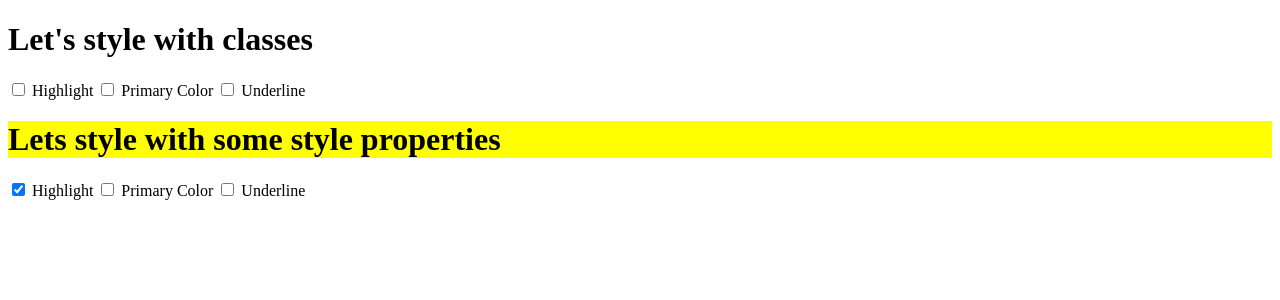
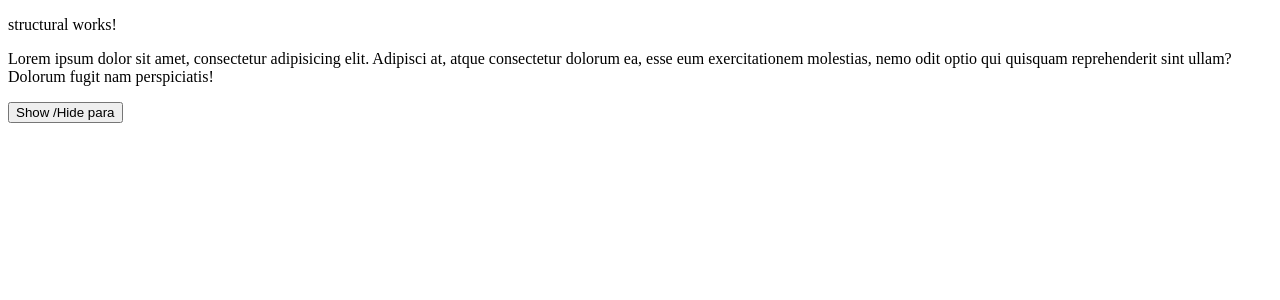
Before and after one commit to CHARITH127/Angular-Demo, an Angular app: page / in a window 1280 px wide. Shown: the top 300 px of the page. Built offline with nearby package versions, Linux system fonts and the light colour scheme.

Commit message:
set small statement for check *ngIf

```diff
--- a/src/app/app.module.ts
+++ b/src/app/app.module.ts
@@ -20,7 +20,7 @@ import { StructuralComponent } from './structural/structural.component';
     FormsModule
   ],
   providers: [],
-  bootstrap: [StylingComponent]
+  bootstrap: [StructuralComponent]
 })
 export class AppModule {
 }
--- a/src/app/structural/structural.component.html
+++ b/src/app/structural/structural.component.html
@@ -1 +1,4 @@
 <p>structural works!</p>
+<p *ngIf= 'showPara'>Lorem ipsum dolor sit amet, consectetur adipisicing elit. Adipisci at, atque consectetur dolorum ea, esse eum
+  exercitationem molestias, nemo odit optio qui quisquam reprehenderit sint ullam? Dolorum fugit nam perspiciatis!</p>
+<button (click)="enablePara()">Show /Hide para</button>
--- a/src/app/structural/structural.component.ts
+++ b/src/app/structural/structural.component.ts
@@ -1,10 +1,18 @@
-import { Component } from '@angular/core';
+import {Component, OnInit} from '@angular/core';
 
 @Component({
   selector: 'app-structural',
   templateUrl: './structural.component.html',
   styleUrls: ['./structural.component.scss']
 })
-export class StructuralComponent {
+export class StructuralComponent implements OnInit {
 
+  showPara =true;
+
+  enablePara() {
+    this.showPara = !this.showPara
+  }
+
+  ngOnInit(): void {
+  }
 }
--- a/src/index.html
+++ b/src/index.html
@@ -8,6 +8,6 @@
   <link rel="icon" type="image/x-icon" href="favicon.ico">
 </head>
 <body>
-  <app-styling></app-styling>
+  <app-structural></app-structural>
 </body>
 </html>
```
